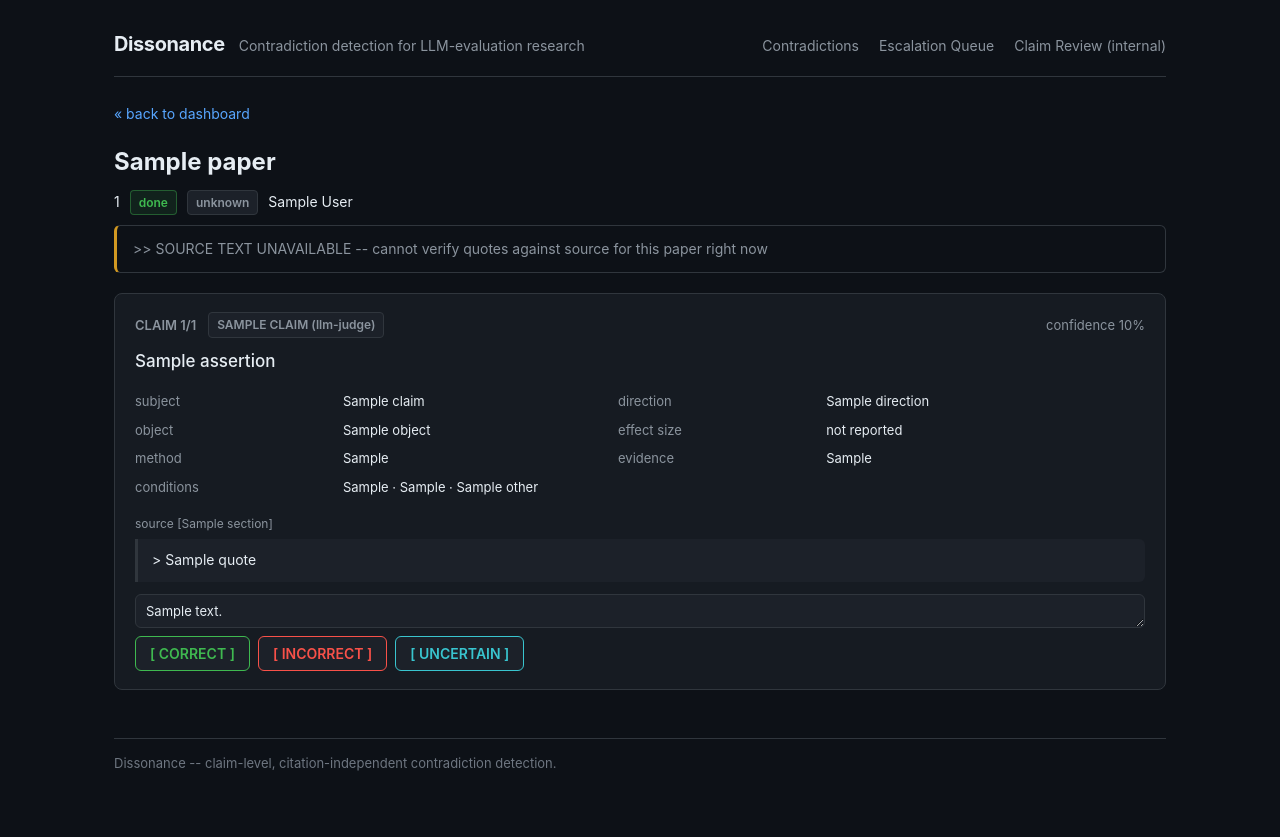
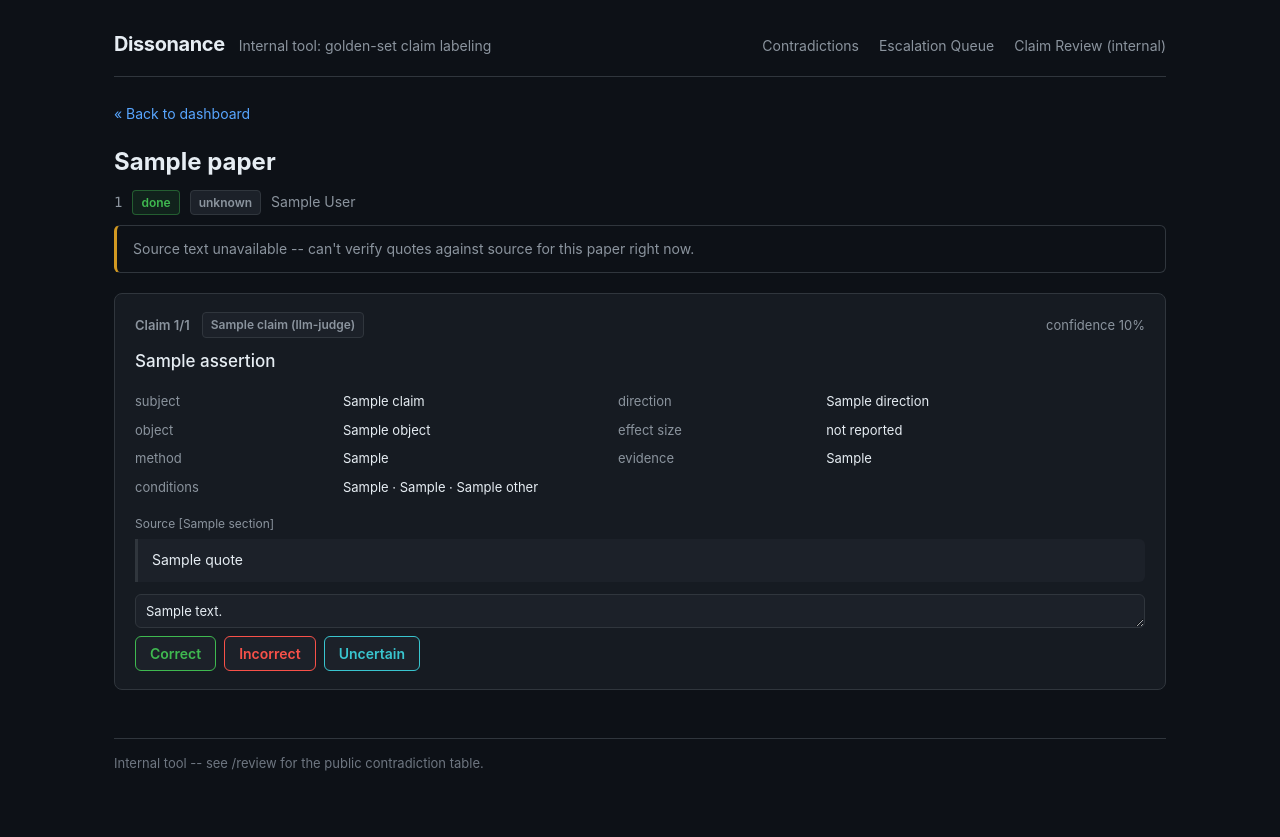
Before and after one commit to ashutosh-rath02/dissonance, a FastAPI app: template web/templates/paper.html in a window 1280 px wide. Run offline with FastAPI, Linux system fonts and the light colour scheme; the template is opened without the code that fills it: most values are stand-ins (such as "Sample title", 1, 10 or a date in 2020).

Commit message:
Clean up claim review tool templates to match new UI

```diff
--- a/web/templates/paper.html
+++ b/web/templates/paper.html
@@ -1,20 +1,22 @@
 {% extends "base.html" %}
-{% block title %}{{ paper.title }} // DISSONANCE{% endblock %}
+{% block title %}{{ paper.title }} -- Dissonance{% endblock %}
+{% block tagline %}Internal tool: golden-set claim labeling{% endblock %}
+{% block footer %}Internal tool -- see /review for the public contradiction table.{% endblock %}
 {% block content %}
 
-<a href="/" class="back-link">&laquo; back to dashboard</a>
+<a href="/" class="back-link">&laquo; Back to dashboard</a>
 
 <section class="paper-header">
   <h1>{{ paper.title }}</h1>
   <div class="paper-meta">
-    <span class="mono-dim">{{ paper.paper_id }}</span>
+    <span class="text-dim mono">{{ paper.paper_id }}</span>
     <span class="badge badge-{{ paper.extraction_status }}">{{ paper.extraction_status }}</span>
     <span class="badge badge-{{ paper.full_text_status }}">{{ paper.full_text_status }}</span>
-    {% if paper.authors %}<span class="mono-dim">{{ paper.authors | join(", ") }}</span>{% endif %}
+    {% if paper.authors %}<span class="text-dim">{{ paper.authors | join(", ") }}</span>{% endif %}
   </div>
   {% if not text_available %}
   <div class="banner banner-warn">
-    &gt;&gt; SOURCE TEXT UNAVAILABLE -- cannot verify quotes against source for this paper right now
+    Source text unavailable -- can't verify quotes against source for this paper right now.
   </div>
   {% endif %}
 </section>
@@ -23,13 +25,13 @@
   {% for c in claims %}
   <article class="claim-card" id="claim-{{ c.claim_id }}">
     <div class="claim-head">
-      <span class="claim-index">CLAIM {{ loop.index }}/{{ claims | length }}</span>
+      <span class="claim-index">Claim {{ loop.index }}/{{ claims | length }}</span>
       {% if c.label_verdict %}
       <span class="badge badge-verdict-{{ c.label_verdict }}">
-        {{ c.label_verdict | upper }} ({{ "human" if c.label_reviewer == "human" else "llm-judge" }})
+        {{ c.label_verdict }} ({{ "human" if c.label_reviewer == "human" else "llm-judge" }})
       </span>
       {% else %}
-      <span class="badge badge-unlabeled">UNLABELED</span>
+      <span class="badge badge-unlabeled">Unlabeled</span>
       {% endif %}
       <span class="confidence">confidence {{ "%.0f" | format(c.extraction_confidence * 100) }}%</span>
     </div>
@@ -53,15 +55,15 @@
 
     <div class="quote-block">
       <div class="quote-label">
-        source [{{ c.source_span.section or "?" }}]
-        {% if c.hash_ok == true %}<span class="hash-ok">HASH OK</span>
-        {% elif c.hash_ok == false %}<span class="hash-bad">HASH MISMATCH</span>
+        <span>Source [{{ c.source_span.section or "?" }}]</span>
+        {% if c.hash_ok == true %}<span class="hash-ok">Verified</span>
+        {% elif c.hash_ok == false %}<span class="hash-bad">Mismatch</span>
         {% endif %}
       </div>
       {% if c.quote is not none %}
-      <blockquote>&gt; {{ c.quote }}</blockquote>
+      <blockquote>{{ c.quote }}</blockquote>
       {% else %}
-      <blockquote class="mono-dim">&gt; (source text unavailable)</blockquote>
+      <blockquote class="text-dim">(source text unavailable)</blockquote>
       {% endif %}
     </div>
 
@@ -69,14 +71,14 @@
       <input type="hidden" name="paper_id" value="{{ paper.paper_id }}">
       <textarea name="notes" placeholder="notes (optional)" rows="1">{{ c.label_notes or "" }}</textarea>
       <div class="label-buttons">
-        <button type="submit" name="verdict" value="correct" class="btn btn-good">[ CORRECT ]</button>
-        <button type="submit" name="verdict" value="incorrect" class="btn btn-bad">[ INCORRECT ]</button>
-        <button type="submit" name="verdict" value="uncertain" class="btn btn-warn">[ UNCERTAIN ]</button>
+        <button type="submit" name="verdict" value="correct" class="btn btn-good">Correct</button>
+        <button type="submit" name="verdict" value="incorrect" class="btn btn-bad">Incorrect</button>
+        <button type="submit" name="verdict" value="uncertain" class="btn btn-warn">Uncertain</button>
       </div>
     </form>
   </article>
   {% else %}
-  <p class="mono-dim">no claims extracted for this paper yet.</p>
+  <p class="text-dim">No claims extracted for this paper yet.</p>
   {% endfor %}
 </section>
 
```
Also changed, not shown: web/templates/dashboard.html (+30 -20 lines).
